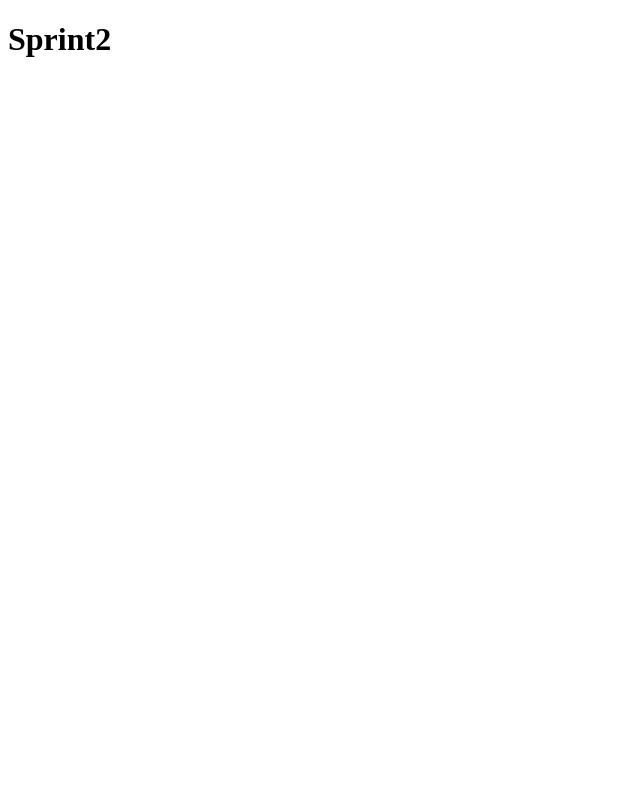
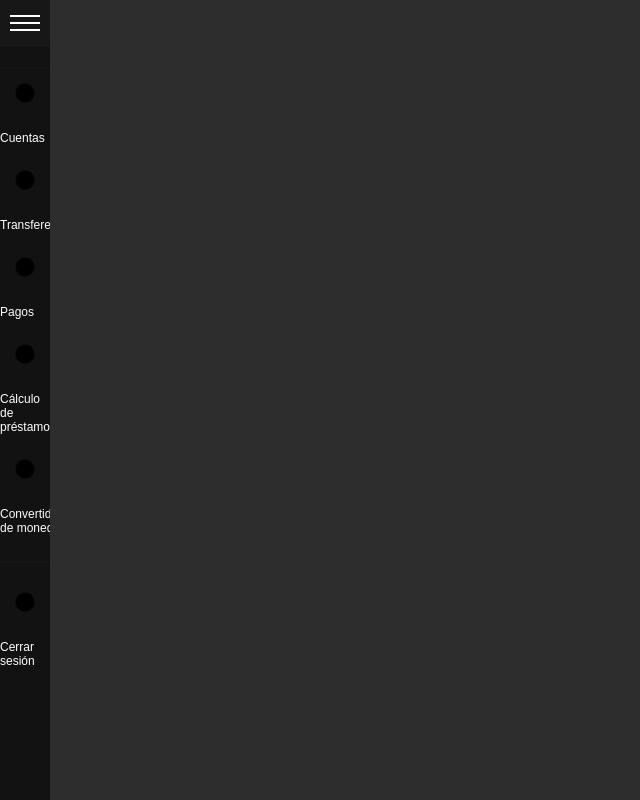
Before and after one commit to markmysler/sprint2, a React (Vite) app: page / in a window 1280 px wide. Shown: the whole page, without its empty margins (0-640 px from the left). Built offline with nearby package versions, Linux system fonts and the light colour scheme.

Commit message:
agrego menu lateral

```diff
--- a/src/App.jsx
+++ b/src/App.jsx
@@ -1,7 +1,9 @@
+import Sidebar from "./Sidebar";
+
 function App() {
 	return (
 		<>
-			<h1>Sprint2</h1>
+			<Sidebar/>
 		</>
 	);
 }
--- /dev/null
+++ b/src/Sidebar.jsx
@@ -0,0 +1,60 @@
+import React, { useState } from 'react';
+import './sideBar.css';
+import logo from "./logo.png"
+import punto from "./punto.png"
+
+const Sidebar = () => {
+    const [collapsed, setCollapsed] = useState(true);
+
+    const toggleMenu = () => {
+        setCollapsed(!collapsed);
+    };
+
+    return (
+        <div id="sidemenu" className={collapsed ? 'menu-collapsed' : 'menu-expanded'}>
+        {/* Encabezado */}
+        <div id="header">
+            <div id="menu-btn" onClick={toggleMenu}>
+            <div className="btn-hamburger"></div>
+            <div className="btn-hamburger"></div>
+            <div className="btn-hamburger"></div>
+            </div>
+        </div>
+
+        {/* Perfil */}
+        <div id="profile">
+            <div id="photo"><img src={logo} alt="Foto de perfil" /></div>
+            <div id="sideMenuName">Iniciar sesión para navegar</div>
+            <div id="saldoSideBar"></div>
+        </div>
+
+        {/* Elementos del menú */}
+        <div id="menu-items">
+            <MenuItem icon={punto} title="Cuentas" onClick={() => toggleMenu('cuentas')} disabled={true} />
+            <MenuItem icon={punto} title="Transferencias" onClick={() => toggleMenu('transferencias')} disabled={true} />
+            <MenuItem icon={punto} title="Pagos" onClick={() => toggleMenu('pagos')} disabled={true} />
+            <MenuItem icon={punto} title="Cálculo de préstamos" onClick={() => toggleMenu('prestamos')} disabled={true} />
+            <MenuItem icon={punto} title="Convertidor de moneda" onClick={() => toggleMenu('convertidor')} disabled={true} />
+            <div className="item-separator"></div>
+            <MenuItem icon={punto} title="Cerrar sesión" onClick={logOut} disabled={true} />
+        </div>
+        </div>
+    );
+};
+
+export default Sidebar;
+
+    function MenuItem({ icon, title, onClick, disabled }) {
+    return (
+        <button type="button" className="item" onClick={onClick} disabled={disabled}>
+        <a href="#">
+            <div className="icon"><img src={icon} alt={`Icono de ${title}`} /></div>
+            <div className="title"><span>{title}</span></div>
+        </a>
+        </button>
+    );
+}
+
+function logOut() {
+  // Lógica para cerrar sesión
+}
--- /dev/null
+++ b/src/sideBar.css
@@ -0,0 +1,187 @@
+:root {
+	--width: 300px;
+	--padding: 10px;
+	--bgcolor: rgb(19, 18, 18);
+	--hovercolor: rgb(23, 23, 23);
+	--width-collapsed: 50px;
+}
+
+body {
+	background-color: rgb(45, 45, 45);
+	font-family: Arial, Helvetica, sans-serif;
+	font-size: 18px;
+	padding: 0;
+	margin: 0;
+	margin-left: var(--width-collapsed);
+}
+
+
+.logo {
+	width: 200px;
+	height: 100px;
+}
+.body-expanded {
+	margin-left: var(--width-collapsed);
+}
+
+#sidemenu {
+	background-color: var(--bgcolor);
+	color: white;
+	position: fixed;
+	left: 0px;
+	top: 0px;
+	height: 100%;
+	display: block;
+	z-index: 1;
+}
+#sidemenu a {
+	color: white;
+	text-decoration: none;
+}
+
+#sidemenu #header {
+	box-sizing: border-box;
+	border-bottom: solid 1px var(--hovercolor);
+}
+
+#sidemenu #header,
+#sidemenu #header #menu-btn {
+	vertical-align: middle;
+}
+
+#sidemenu #header #menu-btn {
+	display: inline-block;
+}
+
+#sidemenu #header #menu-btn {
+	cursor: pointer;
+	padding: 10px;
+	width: var(--width-collapsed);
+	box-sizing: border-box;
+}
+
+#sidemenu #header #menu-btn:hover {
+	background-color: var(--hovercolor);
+}
+#sidemenu #header #menu-btn .btn-hamburger {
+	background-color: #fff;
+	width: 100%;
+	height: 2px;
+	margin: 5px 0;
+}
+
+#sidemenu #profile {
+	border-bottom: solid 1px var(--hovercolor);
+	padding: var(--padding) 0;
+	text-align: center;
+}
+#sidemenu #profile #photo {
+	background-color: white;
+	box-sizing: border-box;
+	padding: var(--padding);
+	margin: 0 auto;
+	border-radius: 100%;
+	width: 45%;
+	margin-bottom: 5%;
+}
+
+#sidemenu #profile #photo img {
+	width: 20vw;
+}
+
+#sidemenu #profile #photo,
+#sidemenu #profile #name {
+	font-size: 24px;
+	padding: var(--padding) 0;
+	overflow: hidden;
+}
+
+#sidemenu #menu-items {
+	overflow: hidden;
+}
+
+#sidemenu #menu-items .item {
+	width: 100%;
+	text-align: left;
+	background-color: var(--bgcolor);
+	border: none;
+	padding: 0;
+}
+#sidemenu #menu-items .item .icon {
+	display: inline-block;
+}
+
+#sidemenu #menu-items .item .icon,
+#sidemenu #menu-items .item .title {
+	font-size: 12px;
+	vertical-align: middle;
+	overflow: hidden;
+	display: inline-block;
+}
+
+#sidemenu #menu-items .item a {
+	display: block;
+}
+
+#sidemenu #menu-items .item a:hover {
+	background-color: var(--hovercolor);
+}
+
+#sidemenu #menu-items .item .icon {
+	box-sizing: border-box;
+	padding: var(--padding);
+	width: var(--width-collapsed);
+}
+
+#sidemenu #menu-items .item .icon img {
+	width: 100%;
+}
+
+#sidemenu #menu-items .item .title {
+	padding: var(--padding) 0;
+}
+#sidemenu #menu-items .item-separator {
+	height: 1px;
+	border-bottom: solid 1px var(--hovercolor);
+	margin: 15px 0;
+}
+
+.menu-expanded {
+	width: 65vw;
+	box-shadow: 0 0 10px rgba(0, 0, 0, 5);
+}
+.menu-expanded #header {
+	display: inline-block;
+	width: calc(100% - 50%);
+	/* margin-right: -10px; */
+	padding: var(--padding);
+}
+
+.menu-expanded #profile #photo {
+	width: 20vw;
+}
+
+.menu-expanded #profile #name {
+	width: 100%;
+}
+
+.menu-collapsed {
+	width: var(--width-collapsed);
+}
+
+.menu-collapsed #header #title {
+	width: 0;
+	height: 0;
+	padding: 0;
+	margin: 0;
+}
+
+.menu-collapsed #profile #sideMenuName,
+.menu-collapsed #profile #photo,
+.menu-collapsed #profile #saldoSideBar {
+	display: none;
+}
+
+.menu-collapsed .item {
+	width: 100px;
+}
```
Also changed, not shown: src/logo.png (added), src/punto.png (added).
